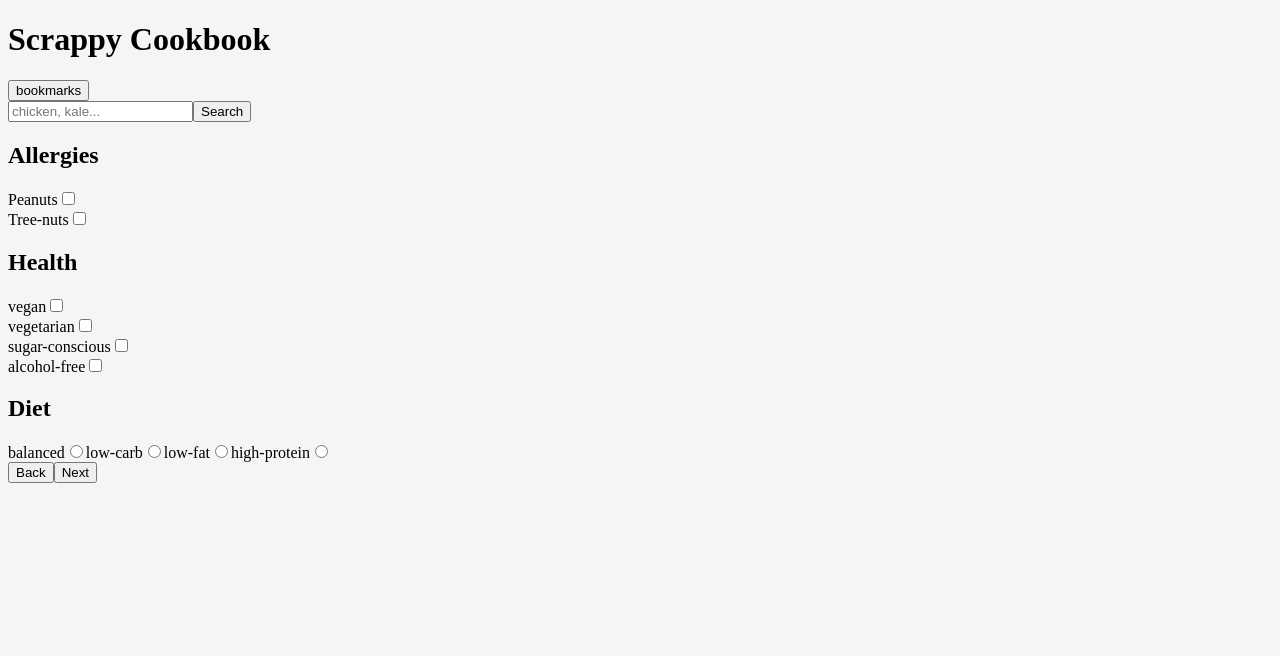
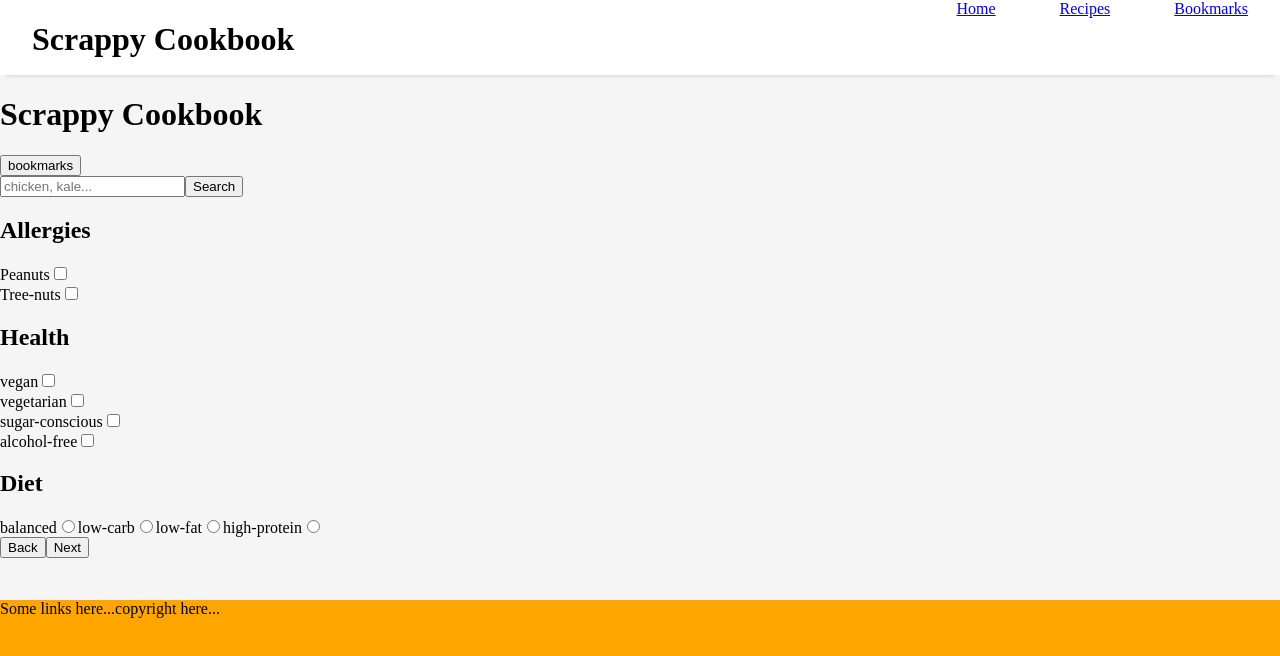
Before and after one commit to rvthai/scrappy-cookbook, a React (Create React App) app: page /recipes in a window 1280 px wide. Shown: the top 656 px of the page. Built offline with nearby package versions, Linux system fonts and the light colour scheme.

Commit message:
Add basic navbar and footer

```diff
--- a/src/components/App.js
+++ b/src/components/App.js
@@ -3,16 +3,19 @@ import { BrowserRouter as Router, Route, Switch } from "react-router-dom";
 import "../stylesheets/App.css";
 
 // Components
+import Navbar from "./Navbar";
 import Home from "./Home";
 import Search from "./Search";
 import RecipeDetails from "./RecipeDetails";
 import Bookmarks from "./Bookmarks";
+import Footer from "./Footer";
 
 class App extends Component {
   render() {
     return (
       <div className="">
         <Router>
+          <Navbar />
           <Switch>
             <Route exact path="/" component={Home} />
             <Route
@@ -24,6 +27,7 @@ class App extends Component {
             <Route exact path="/bookmarks" component={Bookmarks} />
           </Switch>
         </Router>
+        <Footer />
       </div>
     );
   }
--- /dev/null
+++ b/src/components/Footer.js
@@ -0,0 +1,11 @@
+import React, { Component } from "react";
+
+import "../stylesheets/Footer.css";
+
+class Footer extends Component {
+  render() {
+    return <div className="footer">Some links here...copyright here...</div>;
+  }
+}
+
+export default Footer;
--- /dev/null
+++ b/src/components/Navbar.js
@@ -0,0 +1,28 @@
+import React, { Component } from "react";
+import { Link } from "react-router-dom";
+import "../stylesheets/Navbar.css";
+
+class Navbar extends Component {
+  render() {
+    return (
+      <div className="navbar">
+        <div className="navbar-left">
+          <h1 className="logo">Scrappy Cookbook</h1>
+        </div>
+        <div className="navbar-right">
+          <Link className="link" to="/">
+            Home
+          </Link>
+          <Link className="link" to="/recipes">
+            Recipes
+          </Link>
+          <Link className="link" to="/bookmarks">
+            Bookmarks
+          </Link>
+        </div>
+      </div>
+    );
+  }
+}
+
+export default Navbar;
--- a/src/stylesheets/App.css
+++ b/src/stylesheets/App.css
@@ -1,3 +1,4 @@
 body {
   background-color: whitesmoke;
+  margin: 0;
 }
--- /dev/null
+++ b/src/stylesheets/Footer.css
@@ -0,0 +1,7 @@
+.footer {
+  background-color: orange;
+  height: 200px;
+  bottom: 0;
+  width: 100%;
+  position: fixed;
+}
--- /dev/null
+++ b/src/stylesheets/Navbar.css
@@ -0,0 +1,21 @@
+.navbar {
+  background-color: white;
+  height: 75px;
+  box-shadow: 0 5px 5px -5px rgba(0, 0, 0, 0.2);
+}
+
+.navbar-left {
+  float: left;
+}
+
+.navbar-right {
+  float: right;
+}
+
+.logo {
+  margin-left: 2rem;
+}
+
+.link {
+  margin: 2rem;
+}
```
